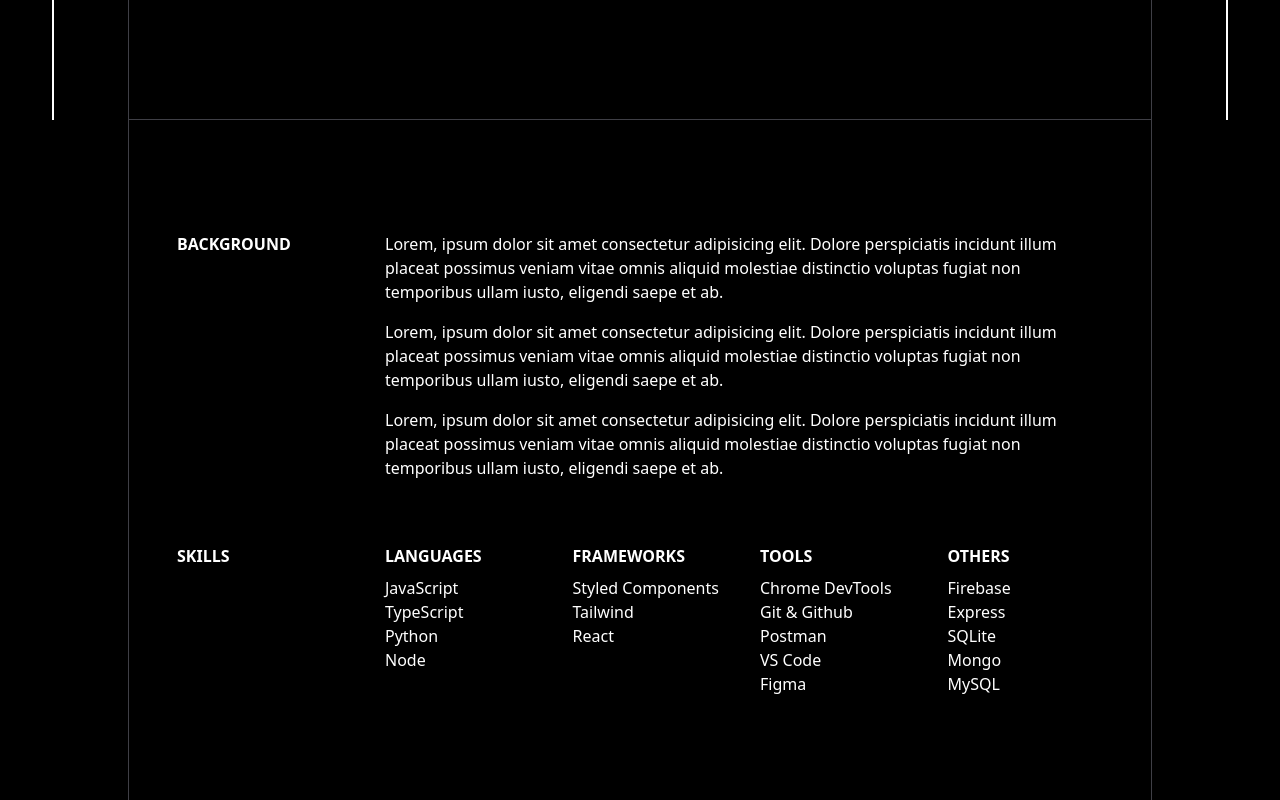
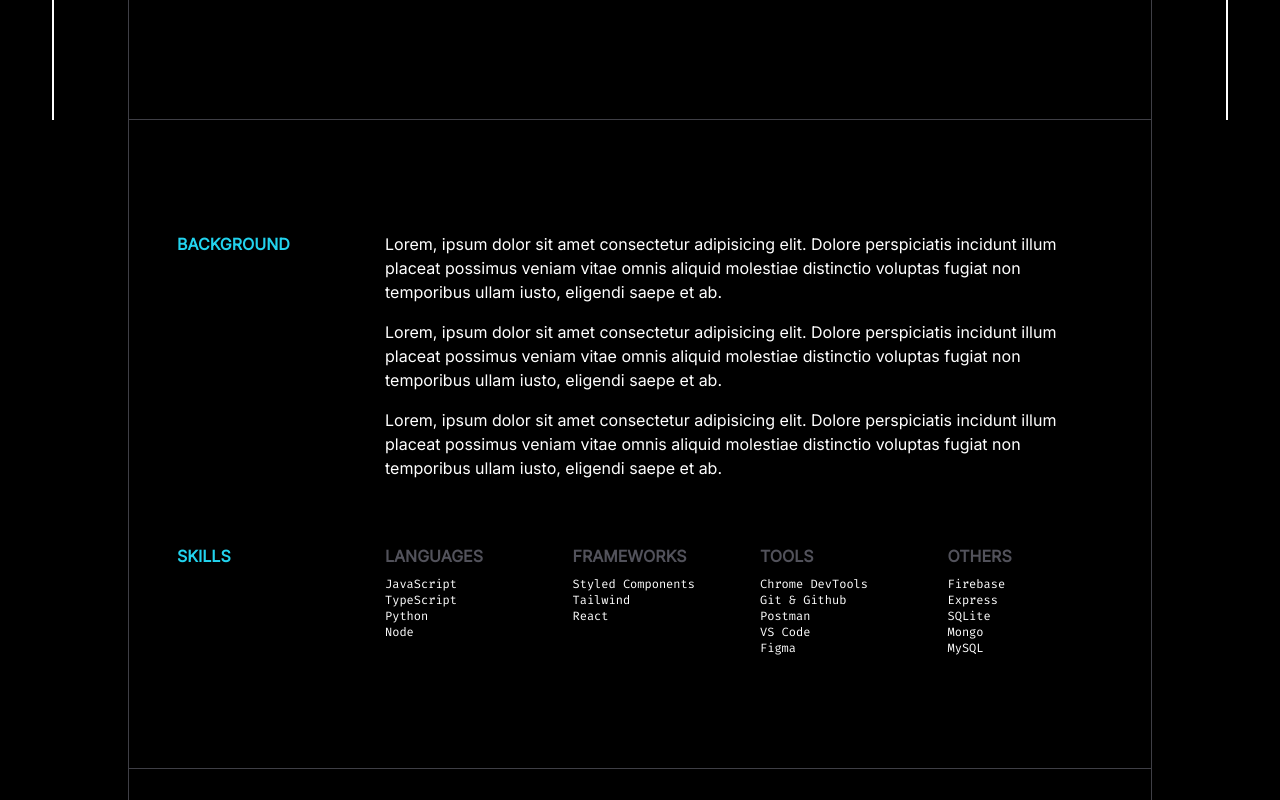
Before and after one commit to GeisielMelo/v2, a React (Vite) app: page / in a window 1280 px wide. Shown: the part 680-1480 px from the top of the page. Built offline with nearby package versions, Linux system fonts and the light colour scheme; no server answers.

Commit message:
feat: Updated font and changed the way to pass data to the HTML.

```diff
--- a/src/components/sections/About.tsx
+++ b/src/components/sections/About.tsx
@@ -1,65 +1,72 @@
+import config from '../../config/config'
+
 const About: React.FC = () => {
+  const { languages, framework, tools, others } = config.tech
+
   return (
-    <section className='flex flex-col max-w-5xl w-full px-12 py-28 gap-16 border border-t-0 border-zinc-700 text-white'>
+    <section className='flex flex-col max-w-5xl w-full px-12 py-28 gap-16 border border-t-0 border-zinc-700 text-white font-inter'>
       <div className='flex gap-8 md:gap-16 flex-col md:flex-row'>
         <div className='max-w-36 w-full'>
-          <h1 className='font-semibold'>BACKGROUND</h1>
+          <h1 className='text-cyan-400 font-inter font-semibold'>BACKGROUND</h1>
         </div>
         <div className='flex flex-col gap-4'>
           <p>
-            Lorem, ipsum dolor sit amet consectetur adipisicing elit. Dolore perspiciatis incidunt illum placeat possimus veniam vitae omnis aliquid molestiae
-            distinctio voluptas fugiat non temporibus ullam iusto, eligendi saepe et ab.
+            Lorem, ipsum dolor sit amet consectetur adipisicing elit. Dolore perspiciatis incidunt illum placeat possimus veniam vitae omnis aliquid molestiae distinctio voluptas
+            fugiat non temporibus ullam iusto, eligendi saepe et ab.
           </p>
 
           <p>
-            Lorem, ipsum dolor sit amet consectetur adipisicing elit. Dolore perspiciatis incidunt illum placeat possimus veniam vitae omnis aliquid molestiae
-            distinctio voluptas fugiat non temporibus ullam iusto, eligendi saepe et ab.
+            Lorem, ipsum dolor sit amet consectetur adipisicing elit. Dolore perspiciatis incidunt illum placeat possimus veniam vitae omnis aliquid molestiae distinctio voluptas
+            fugiat non temporibus ullam iusto, eligendi saepe et ab.
           </p>
 
           <p>
-            Lorem, ipsum dolor sit amet consectetur adipisicing elit. Dolore perspiciatis incidunt illum placeat possimus veniam vitae omnis aliquid molestiae
-            distinctio voluptas fugiat non temporibus ullam iusto, eligendi saepe et ab.
+            Lorem, ipsum dolor sit amet consectetur adipisicing elit. Dolore perspiciatis incidunt illum placeat possimus veniam vitae omnis aliquid molestiae distinctio voluptas
+            fugiat non temporibus ullam iusto, eligendi saepe et ab.
           </p>
         </div>
       </div>
 
       <div className='flex gap-8 md:gap-16 flex-col md:flex-row'>
         <div className='max-w-36 w-full'>
-          <h1 className='font-semibold'>SKILLS</h1>
+          <h1 className='text-cyan-400 font-inter font-semibold'>SKILLS</h1>
         </div>
 
         <div className='grid grid-cols-1 xs:grid-cols-2 lg:grid-cols-4 gap-8 justify-between w-full'>
           <ul>
-            <h1 className='font-semibold mb-2'>LANGUAGES</h1>
-            <li>JavaScript</li>
-            <li>TypeScript</li>
-            <li>Python</li>
-            <li>Node</li>
+            <h1 className='font-semibold mb-2 text-zinc-600'>LANGUAGES</h1>
+            {languages.map((element, key) => (
+              <li className='text-xs font-fira' key={key}>
+                {element}
+              </li>
+            ))}
           </ul>
 
           <ul>
-            <h1 className='font-semibold mb-2'>FRAMEWORKS</h1>
-            <li>Styled Components</li>
-            <li>Tailwind</li>
-            <li>React</li>
+            <h1 className='font-semibold mb-2 text-zinc-600'>FRAMEWORKS</h1>
+            {framework.map((element, key) => (
+              <li className='text-xs font-fira' key={key}>
+                {element}
+              </li>
+            ))}
           </ul>
 
           <ul>
-            <h1 className='font-semibold mb-2'>TOOLS</h1>
-            <li>Chrome DevTools</li>
-            <li>Git & Github</li>
-            <li>Postman</li>
-            <li>VS Code</li>
-            <li>Figma</li>
+            <h1 className='font-semibold mb-2 text-zinc-600'>TOOLS</h1>
+            {tools.map((element, key) => (
+              <li className='text-xs font-fira' key={key}>
+                {element}
+              </li>
+            ))}
           </ul>
 
           <ul>
-            <h1 className='font-semibold mb-2'>OTHERS</h1>
-            <li>Firebase</li>
-            <li>Express</li>
-            <li>SQLite</li>
-            <li>Mongo</li>
-            <li>MySQL</li>
+            <h1 className='font-semibold mb-2 text-zinc-600'>OTHERS</h1>
+            {others.map((element, key) => (
+              <li className='text-xs font-fira' key={key}>
+                {element}
+              </li>
+            ))}
           </ul>
         </div>
       </div>
```
